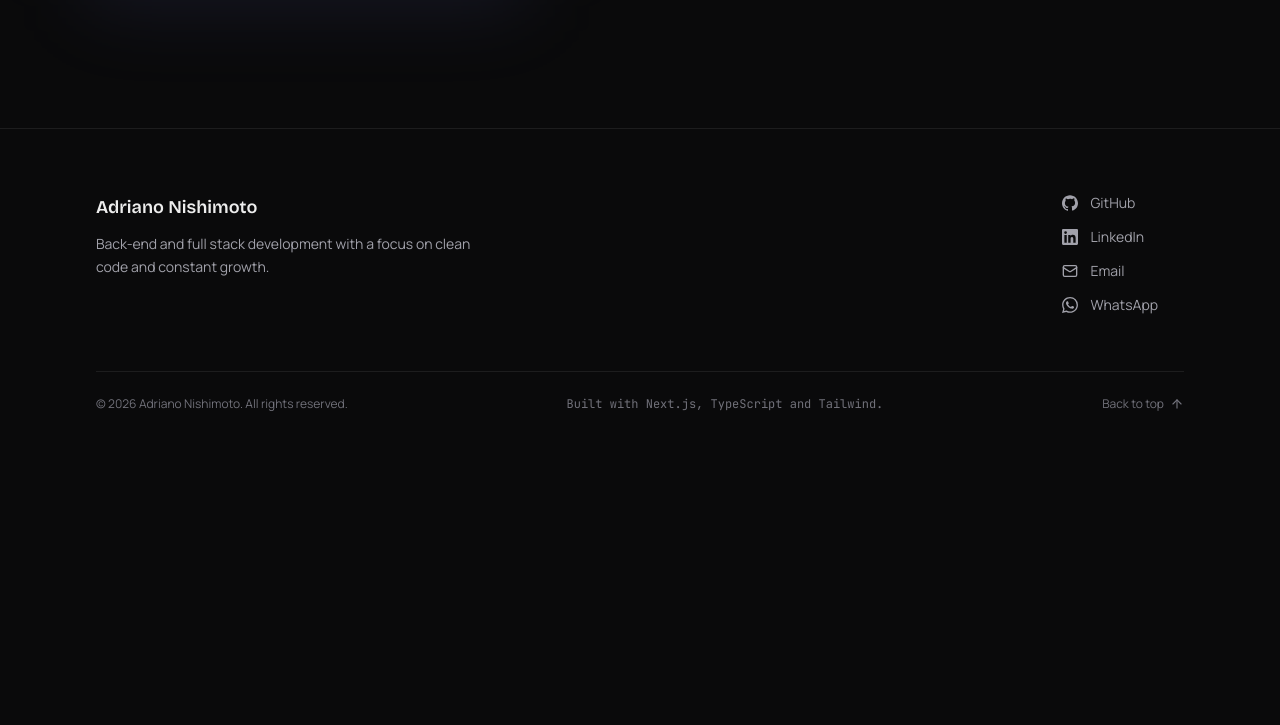
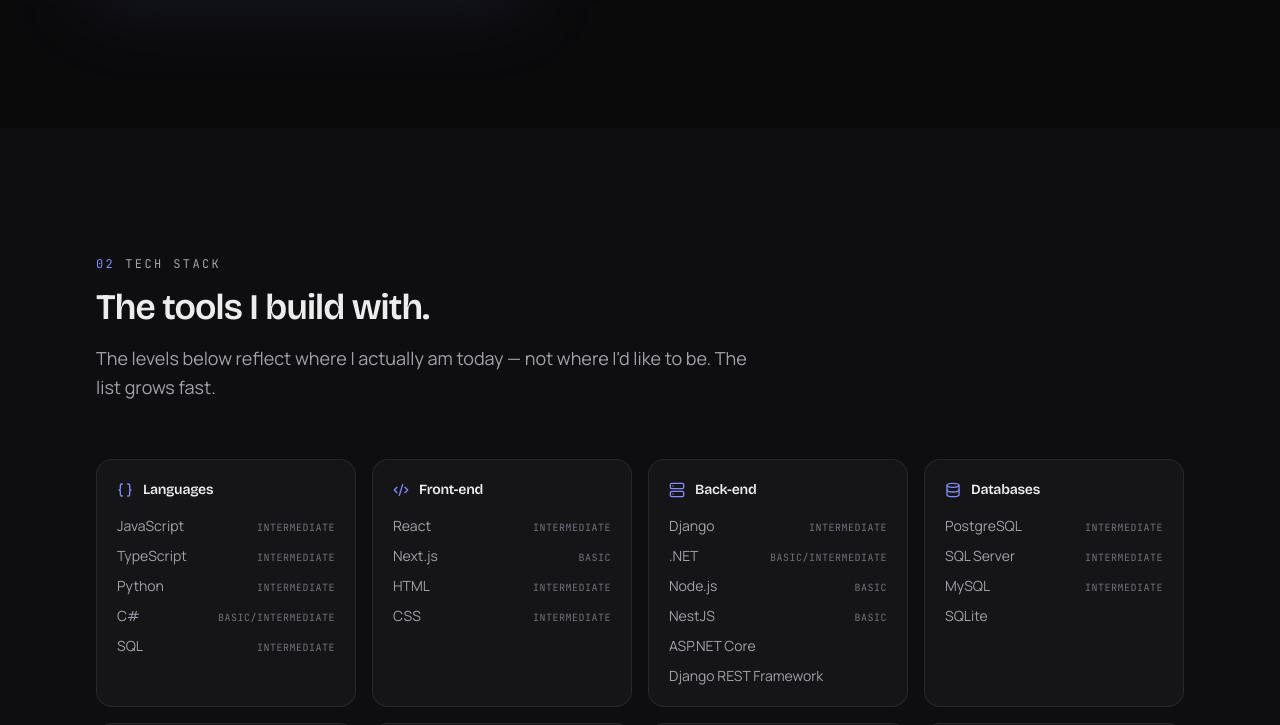
Before and after one commit to AdriYNishimoto/AdriYNishi-Portfolio, a Next.js app: page /en in a window 1280 px wide. Shown: the part 1628-2353 px from the top of the page. Before the commit the page ends 2104 px from the top, so only its background shows below. Built offline with nearby package versions, Linux system fonts and the light colour scheme.

Commit message:
feat: build tech stack section with category cards and levels

```diff
--- a/src/app/[locale]/page.tsx
+++ b/src/app/[locale]/page.tsx
@@ -1,6 +1,7 @@
 import { setRequestLocale } from "next-intl/server";
 import { Hero } from "@/components/sections/hero";
 import { About } from "@/components/sections/about";
+import { Tech } from "@/components/sections/tech";
 
 export default async function Home({
   params,
@@ -14,6 +15,7 @@
     <main id="main">
       <Hero />
       <About />
+      <Tech />
     </main>
   );
 }
--- /dev/null
+++ b/src/components/sections/tech.tsx
@@ -0,0 +1,83 @@
+import {
+  Braces,
+  Building2,
+  Code2,
+  Cpu,
+  Database,
+  GitBranch,
+  Server,
+  Sparkles,
+} from "lucide-react";
+import { getTranslations } from "next-intl/server";
+import { Container, Section, SectionHeading } from "@/components/layout/section";
+import { Stagger, StaggerItem } from "@/components/motion/reveal";
+import { techGroups, type TechGroup, type TechLevel } from "@/content/tech";
+
+const icons = {
+  braces: Braces,
+  code: Code2,
+  server: Server,
+  database: Database,
+  architecture: Building2,
+  devops: GitBranch,
+  ai: Sparkles,
+  data: Cpu,
+} satisfies Record<TechGroup["icon"], unknown>;
+
+function groupKey(id: string) {
+  return `group${id.charAt(0).toUpperCase()}${id.slice(1)}` as const;
+}
+
+function levelKey(level: TechLevel) {
+  return `level${level.charAt(0).toUpperCase()}${level.slice(1)}` as const;
+}
+
+export async function Tech() {
+  const t = await getTranslations("tech");
+
+  return (
+    <Section id="tech" className="bg-background-muted">
+      <Container>
+        <SectionHeading
+          index="02"
+          eyebrow={t("eyebrow")}
+          title={t("title")}
+          description={t("description")}
+        />
+
+        <Stagger className="mt-14 grid gap-4 sm:grid-cols-2 lg:grid-cols-4">
+          {techGroups.map((group) => {
+            const Icon = icons[group.icon];
+            return (
+              <StaggerItem key={group.id}>
+                <div className="h-full rounded-lg border border-border bg-surface p-5">
+                  <div className="flex items-center gap-2.5">
+                    <Icon className="size-4 text-accent" />
+                    <h3 className="text-sm font-semibold text-foreground">
+                      {t(groupKey(group.id))}
+                    </h3>
+                  </div>
+                  <ul className="mt-4 space-y-2.5">
+                    {group.items.map((item) => (
+                      <li
+                        key={item.name}
+                        className="flex items-baseline justify-between gap-3"
+                      >
+                        <span className="text-sm text-muted">{item.name}</span>
+                        {item.level && (
+                          <span className="shrink-0 font-mono text-[10px] uppercase tracking-wider text-subtle">
+                            {t(levelKey(item.level))}
+                          </span>
+                        )}
+                      </li>
+                    ))}
+                  </ul>
+                </div>
+              </StaggerItem>
+            );
+          })}
+        </Stagger>
+      </Container>
+    </Section>
+  );
+}
```
